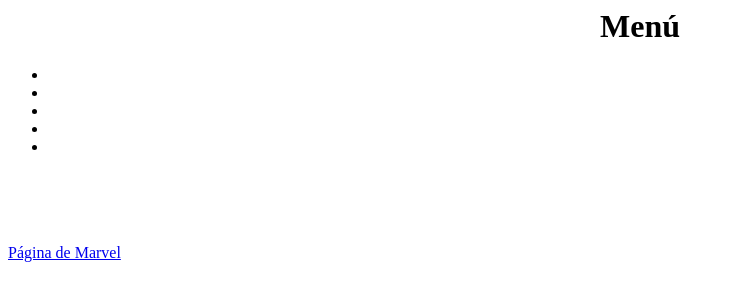
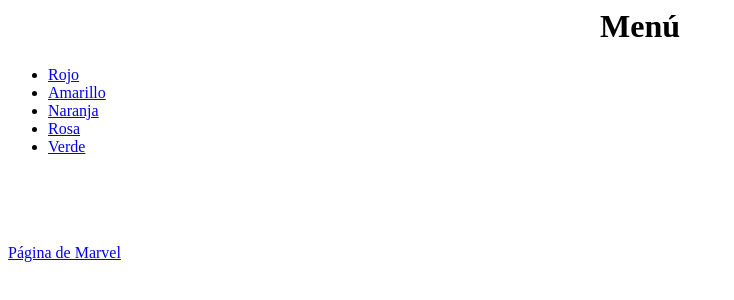
Before and after one commit to Santwach/Frames, a plain HTML site: page Menu.html in a window 1280 px wide. Shown: the whole page, without its empty margins (0-734 px from the left). Drawn offline with Linux system fonts and the light colour scheme.

Commit message:
Update Menu.html

```diff
--- a/Menu.html
+++ b/Menu.html
@@ -6,12 +6,11 @@
 
 <h1><center>Menú</h1>
 <ul>
-<li><a href="Rojo.html" target="Principal"></a></li>
-<li><a href="Amarillo.html" target="Principal"></a></li>
-<li><a href="Naranja.html" target="Principal"></a></li>
-<li><a href="Rosa.html" target="Principal"></a></li>
-<li><a href="Verde.html" target="Principal"></a></li>
-
+<li><a href="Rojo.html" target="Principal">Rojo</a>
+<li><a href="Amarillo.html" target="Principal">Amarillo</a>
+<li><a href="Naranja.html" target="Principal">Naranja</a>
+<li><a href="Rosa.html" target="Principal">Rosa</a>
+<li><a href="Verde.html" target="Principal">Verde</a>
 
 </ul>
 
```
